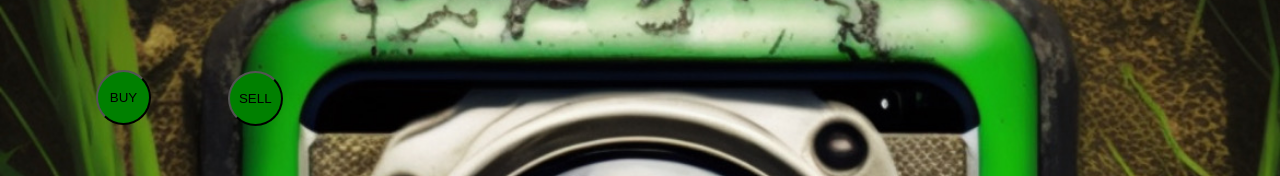
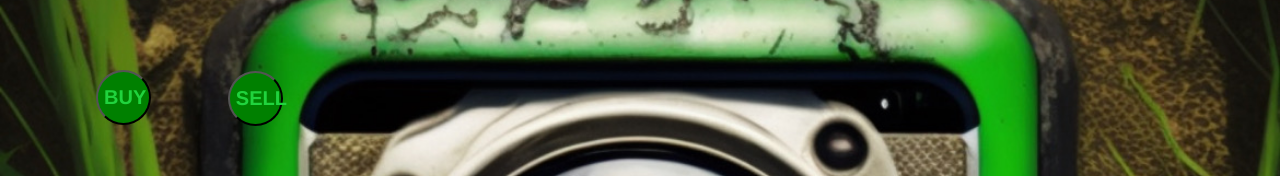
Before and after one commit to porterp13/tradotron.github.io, a plain HTML site: page index.html in a window 1280 px wide. Shown: the part 244-420 px from the top of the page. Drawn offline with Linux system fonts and the light colour scheme.

Commit message:
Update stylesheet.css

```diff
--- a/src/stylesheet.css
+++ b/src/stylesheet.css
@@ -13,6 +13,8 @@ body {
     width: 55px;
     background-color: green;
     border-radius: 50%;
+    font: Bold 20px Helvetica;
+    color: #20d33e;
 }
 
 #sell {
@@ -22,4 +24,6 @@ body {
     margin-left: 9.6vh;
     background-color: green;
     border-radius: 50%;
+        font: Bold 20px Helvetica;
+    color: #20d33e;
 }
```
